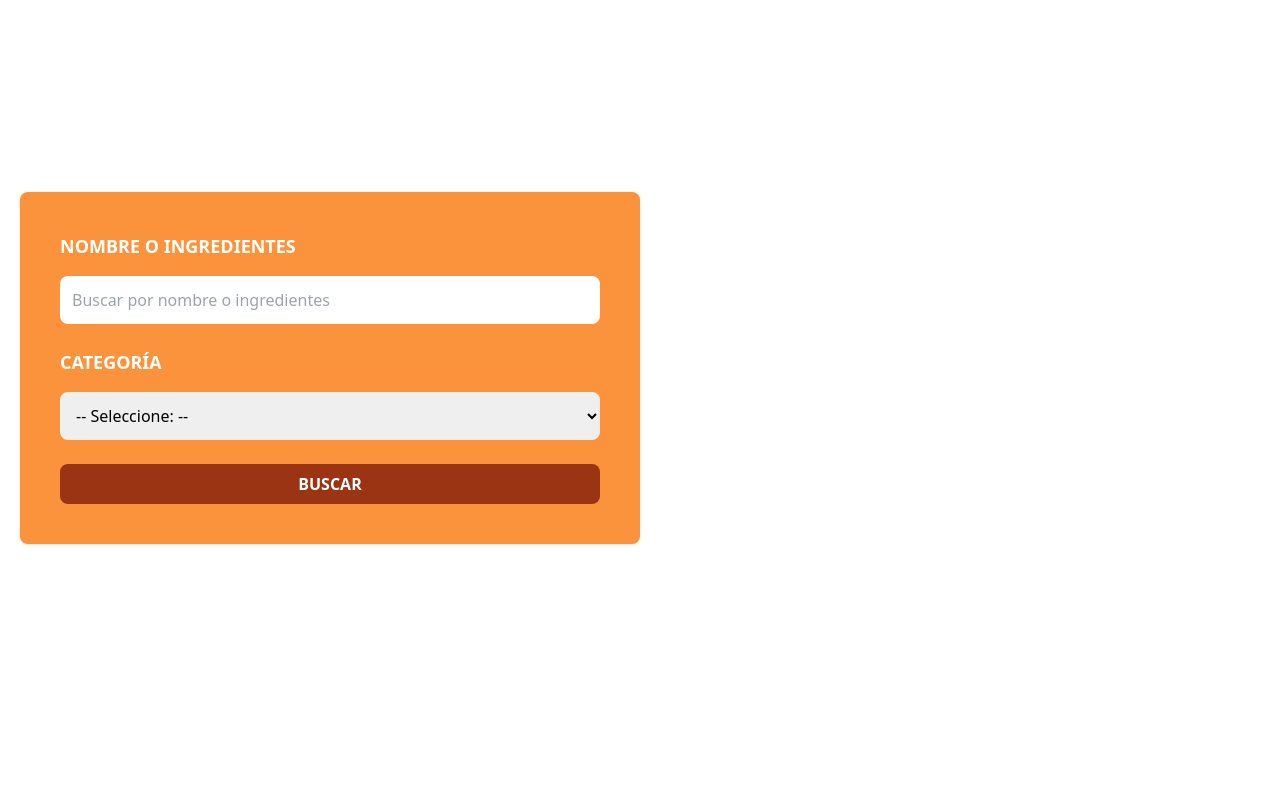
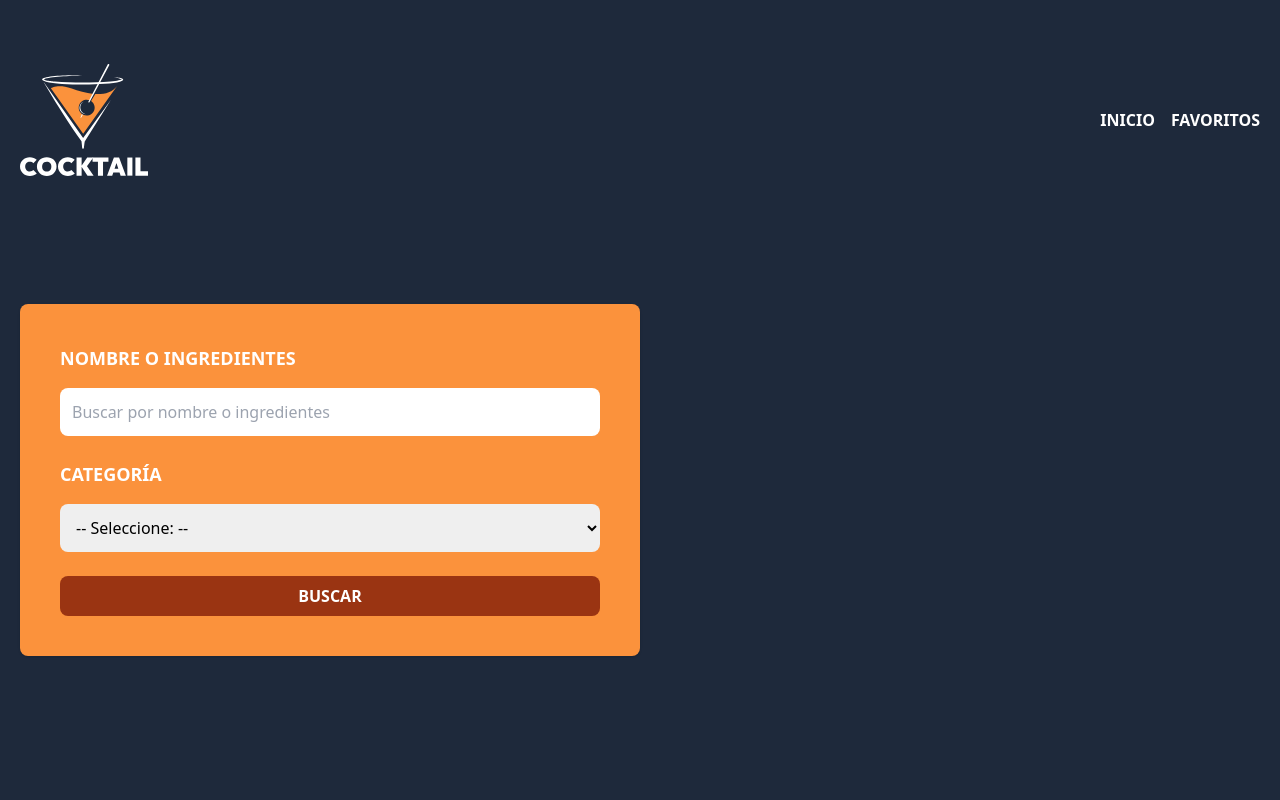
Before and after one commit to michelanyelo/bebidas-VUE, a Vue app: page / in a window 1280 px wide. Shown: the top 800 px of the page. Built offline with nearby package versions, Linux system fonts and the light colour scheme.

Commit message:
Agregar vistas InicioView y FavoritosView, y actualizar App.vue para incluir RouterView

```diff
--- a/src/App.vue
+++ b/src/App.vue
@@ -1,7 +1,13 @@
 <script setup>
 import HeaderComp from './components/HeaderComp.vue';
+import { RouterView } from 'vue-router';
+
 </script>
 
 <template>
   <HeaderComp />
+
+  <main class="container mx-auto mt-10">
+    <RouterView />
+  </main>
 </template>
--- a/src/components/HeaderComp.vue
+++ b/src/components/HeaderComp.vue
@@ -1,12 +1,23 @@
 <script setup>
+import { RouterLink } from 'vue-router';
 
 </script>
 
 <template>
-  <header>
+  <header class="bg-slate-800">
     <div class="mx-auto container px-5 py-16">
-      <div>
-
+      <div class="flex justify-between items-center">
+        <div>
+          <RouterLink :to="{ name: 'inicio' }"><img class="w-32" src="/img/logo.svg" alt=""></RouterLink>
+        </div>
+        <nav class="flex gap-4">
+          <RouterLink :to="{ name: 'inicio' }" class="text-white uppercase font-bold" active-class="text-orange-500">
+            Inicio
+          </RouterLink>
+          <RouterLink :to="{ name: 'favoritos' }" class="text-white uppercase font-bold" active-class="text-orange-500">
+            Favoritos
+          </RouterLink>
+        </nav>
       </div>
 
       <form class="md:w-1/2 2xl:w-1/3 bg-orange-400 my-32 p-10 rounded-lg shadow space-y-6">
--- a/src/router/index.js
+++ b/src/router/index.js
@@ -1,9 +1,19 @@
 import { createRouter, createWebHistory } from 'vue-router'
+import InicioView from '../views/InicioView.vue'
 
 const router = createRouter({
   history: createWebHistory(import.meta.env.BASE_URL),
   routes: [
-
+    {
+      path: '/',
+      name: 'inicio',
+      component: InicioView
+    },
+    {
+      path: '/favoritos',
+      name: 'favoritos',
+      component: () => import('../views/FavoritosView.vue')
+    }
   ],
 })
 
--- /dev/null
+++ b/src/views/FavoritosView.vue
@@ -0,0 +1,9 @@
+<script setup>
+
+</script>
+
+<template>
+  <h1 class="text-6xl font-extrabold">Favoritos</h1>
+</template>
+
+<style scoped></style>
--- /dev/null
+++ b/src/views/InicioView.vue
@@ -0,0 +1,9 @@
+<script setup>
+
+</script>
+
+<template>
+  <h1 class="text-6xl font-extrabold">Recetas</h1>
+</template>
+
+<style scoped></style>
```
Also changed, not shown: public/img/bg.jpg (added), public/img/logo.svg (added).
